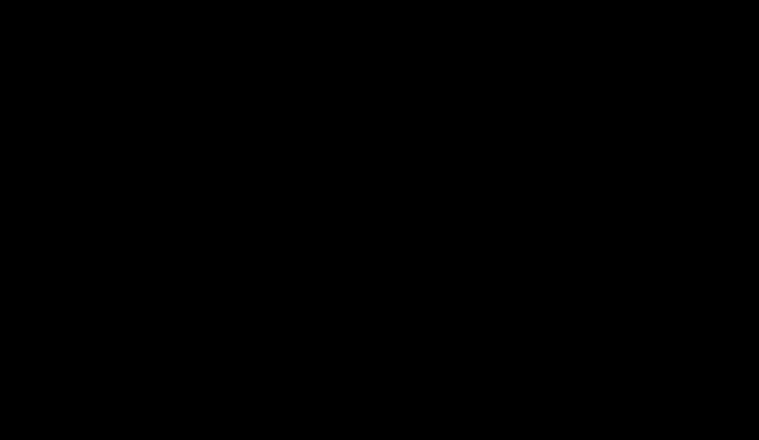
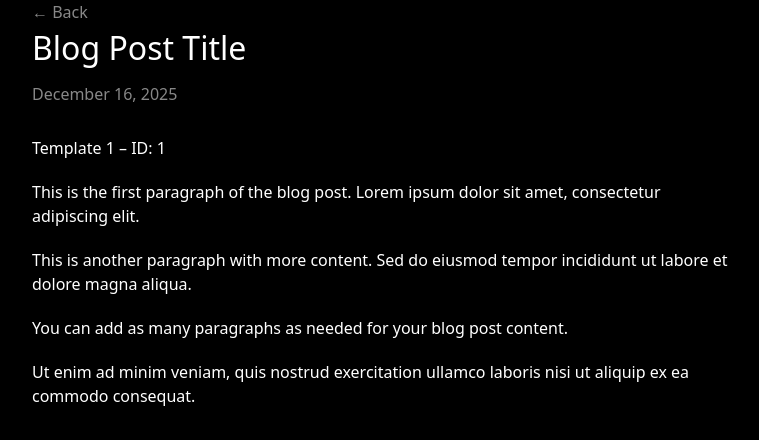
Before and after one commit to XenoChromia/XenoChromia, a SvelteKit app: page /blog/1 in a window 1280 px wide. Before the commit this address had no page. Shown: the top 440 px of the page, without its empty margins (258-1017 px from the left). Built offline with nearby package versions, Linux system fonts and the light colour scheme.

Commit message:
added: templated blog site

```diff
--- /dev/null
+++ b/src/lib/templates/Template1.svelte
@@ -0,0 +1,72 @@
+<script lang="ts">
+	export let id: string;
+</script>
+
+<div class="container text-white">
+	<a href="/blog">← Back</a>
+
+	<h1>Blog Post Title</h1>
+	<div class="date">December 16, 2025</div>
+	<p>Template 1 – ID: {id}</p>
+
+	<p>
+		This is the first paragraph of the blog post. Lorem ipsum dolor sit amet, consectetur adipiscing
+		elit.
+	</p>
+
+	<p>
+		This is another paragraph with more content. Sed do eiusmod tempor incididunt ut labore et
+		dolore magna aliqua.
+	</p>
+
+	<p>You can add as many paragraphs as needed for your blog post content.</p>
+
+	<p>
+		Ut enim ad minim veniam, quis nostrud exercitation ullamco laboris nisi ut aliquip ex ea commodo
+		consequat.
+	</p>
+</div>
+
+<style>
+	* {
+		margin: 0;
+		padding: 0;
+		box-sizing: border-box;
+	}
+
+	body {
+		font-family: Arial, sans-serif;
+		line-height: 1.6;
+		color: #ffffff;
+		background: #000000;
+		padding: 20px;
+	}
+
+	.container {
+		max-width: 700px;
+		margin: 0 auto;
+	}
+
+	h1 {
+		font-size: 2rem;
+		margin-bottom: 10px;
+	}
+
+	.date {
+		color: #888;
+		margin-bottom: 30px;
+	}
+
+	p {
+		margin-bottom: 20px;
+	}
+
+	a {
+		color: #888;
+		text-decoration: none;
+	}
+
+	a:hover {
+		color: #fff;
+	}
+</style>
--- a/src/routes/blog/+page.svelte
+++ b/src/routes/blog/+page.svelte
@@ -53,7 +53,7 @@
 		</div>
 		<div class="grid grid-cols-1 gap-4 p-8 sm:grid-cols-2 md:grid-cols-3 items-center h-full">
 			{#each posts as post}
-				<a href="/{post.id}" class="flex w-full h-full justify-center cursor-pointer">
+				<a href="/blog/{post.id}" class="flex w-full h-full justify-center cursor-pointer">
 					<div class="flex flex-col items-start justify-end rounded-md bg-gray-600 p-4 text-white">
 						{#if post.images}
 							<div class="flex h-full w-full items-center justify-center">
--- /dev/null
+++ b/src/routes/blog/[id]/+page.server.ts
@@ -0,0 +1,52 @@
+import type { PageServerLoad } from './$types';
+
+type Timage = {
+    imageId: string;
+    imageDescription: string;
+    imageAlt: string;
+    imageLink: string;
+};
+type Tposts = {
+    id: number;
+    template: number;
+    title: string;
+    description: string;
+    contentParagraphs: string[];
+    images?: Timage[];
+};
+let posts: Tposts[] = [
+    {
+        id: 1,
+        template: 2,
+        title: 'Test',
+        description: 'This is a test post',
+        contentParagraphs: ['Hello this is a test paragraph1', 'Hello this is a test paragraph2']
+    },
+    {
+        id: 2,
+        template: 1,
+        title: 'Test2',
+        description: 'This is a test post2',
+        contentParagraphs: ['Hello this is a test paragraph1', 'Hello this is a test paragraph2'],
+        images: [
+            {
+                imageId: 'img1',
+                imageDescription: 'description',
+                imageAlt: 'this is image alt',
+                imageLink: 'https://picsum.photos/200'
+            }
+        ]
+    }
+];
+
+
+export const load: PageServerLoad = async ({ params }) => {
+    const { id } = params;
+
+    let postTemplateType: number = posts[1].template
+
+    return {
+        id,
+        postTemplateType
+    };
+};
--- /dev/null
+++ b/src/routes/blog/[id]/+page.svelte
@@ -0,0 +1,10 @@
+<script lang="ts">
+    import type { PageData } from './$types';
+    import Template1 from '$lib/templates/Template1.svelte';
+
+    export let data: PageData;
+</script>
+
+{#if data.postTemplateType === 1}
+    <Template1 id={data.id} />
+{/if}
```
